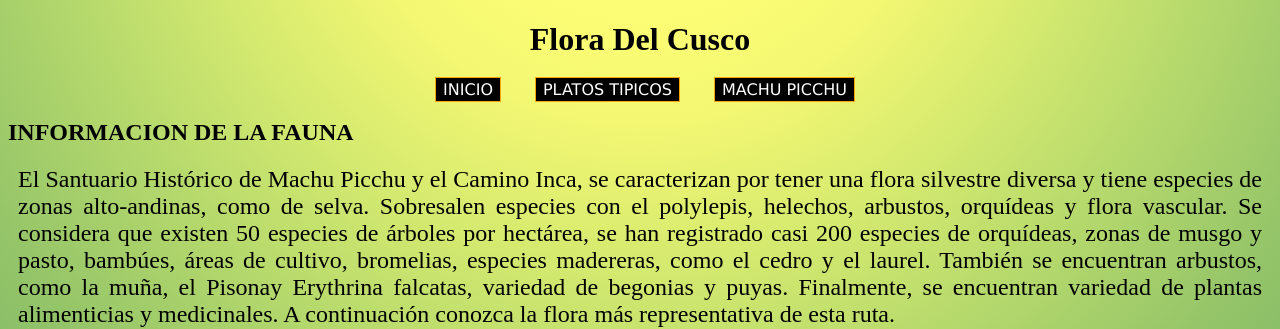
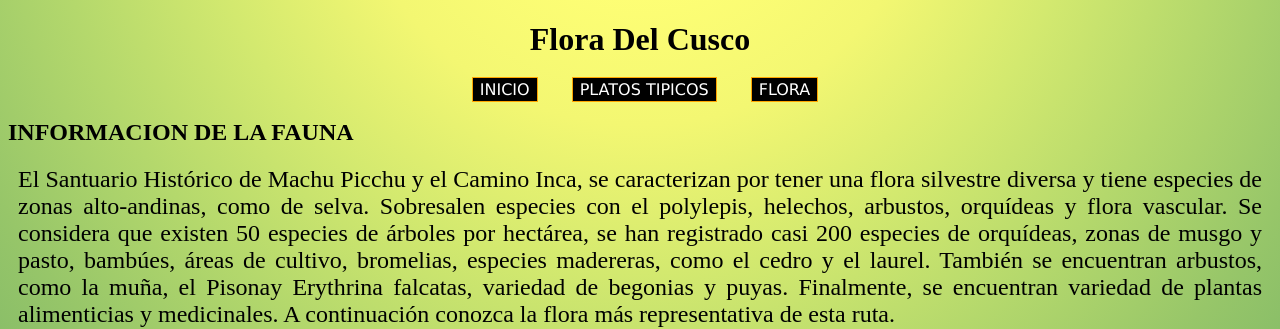
Before and after one commit to miguel330/trabajos-, a plain HTML site: page flora.html in a window 1280 px wide. Shown: the top 329 px of the page. Drawn offline with Linux system fonts and the light colour scheme.

Commit message:
Update flora.html

```diff
--- a/flora.html
+++ b/flora.html
@@ -18,7 +18,7 @@
             <li style="display:inline; text-align:center; margin: 0 30px 0 0">
                 <a href="./platos.html" style="text-decoration:none; color:white; background-color:black; padding: 2px 7px 2px; border: 1px solid orange; font-family:'Lucida Sans', 'Lucida Sans Regular', 'Lucida Grande', 'Lucida Sans Unicode', Geneva, Verdana, sans-serif;">PLATOS TIPICOS</a></li>
             <li style="display:inline; text-align:center; margin: 0 30px 0 0">
-                <a href="#" style="text-decoration:none; color:white; background-color:black; padding: 2px 7px 2px; border: 1px solid orange; font-family:'Lucida Sans', 'Lucida Sans Regular', 'Lucida Grande', 'Lucida Sans Unicode', Geneva, Verdana, sans-serif;">MACHU PICCHU</a></li>
+                <a href="#" style="text-decoration:none; color:white; background-color:black; padding: 2px 7px 2px; border: 1px solid orange; font-family:'Lucida Sans', 'Lucida Sans Regular', 'Lucida Grande', 'Lucida Sans Unicode', Geneva, Verdana, sans-serif;">FLORA</a></li>
 
     </nav>
 
```
